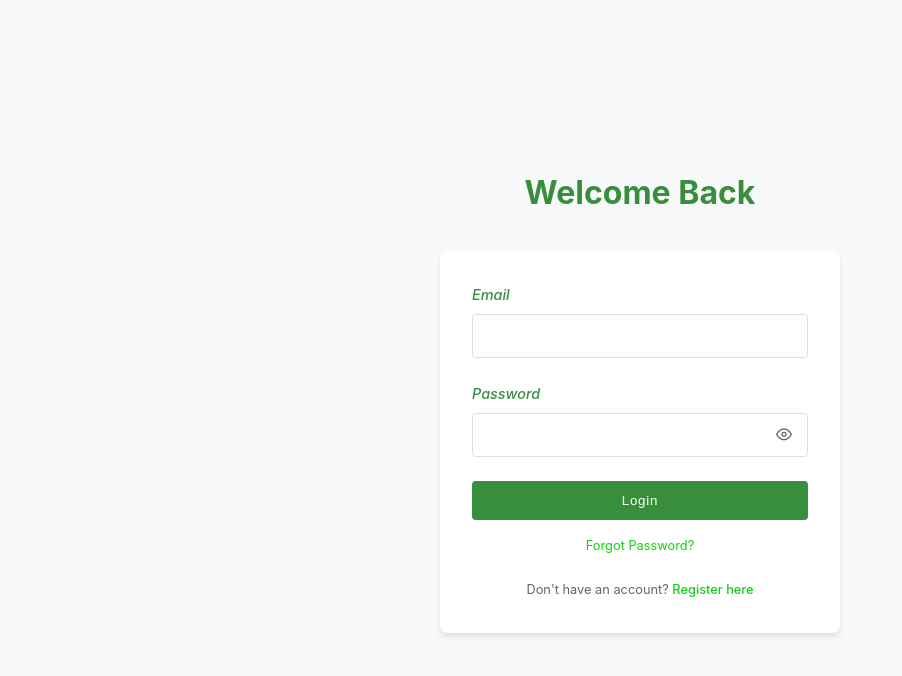
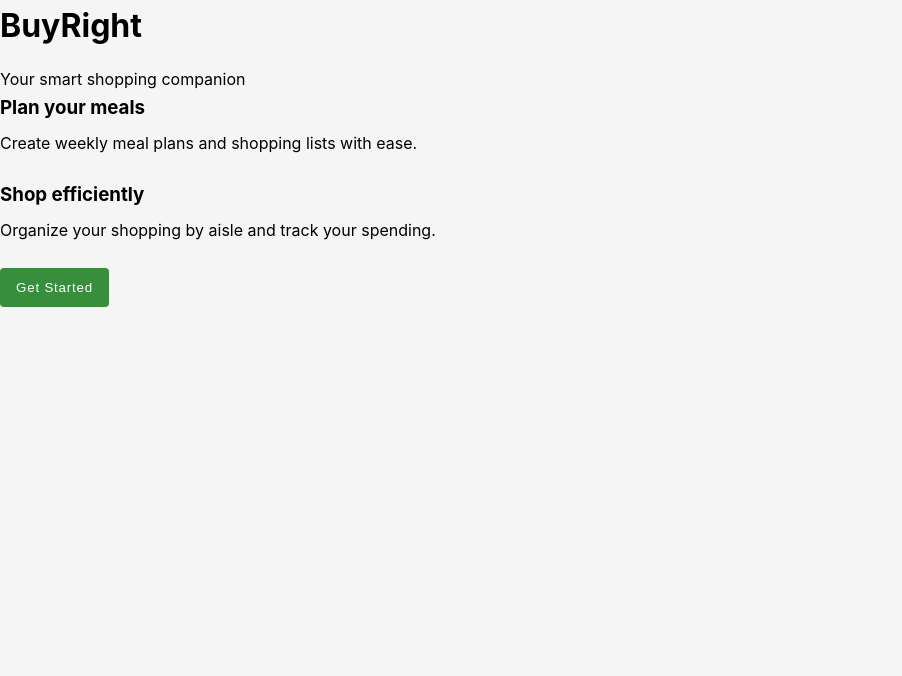
Before and after one commit to Andriamahay11master/BuyRight, a React (Vite) app: page /onboarding in a window 1280 px wide. Before the commit this address led to /login. Shown: the top 676 px of the page, without its empty margins (0-902 px from the left). Built offline with nearby package versions, Linux system fonts and the light colour scheme; no server answers.

Commit message:
add route page onboarding

```diff
--- a/src/App.tsx
+++ b/src/App.tsx
@@ -20,6 +20,7 @@ import SplashScreen from "./components/splashscreen/SplashScreen";
 import "./styles/main.scss";
 import WelcomePage from "./pages/WelcomePage";
 import EditListPage from "./pages/EditListPage";
+import OnboardingPage from "./pages/OnboardingPage";
 
 const App: React.FC = () => {
   const [showSplash, setShowSplash] = useState(true);
@@ -41,6 +42,14 @@ const App: React.FC = () => {
               element={
                 <PublicRoute>
                   <WelcomePage />
+                </PublicRoute>
+              }
+            />
+            <Route
+              path="/onboarding"
+              element={
+                <PublicRoute>
+                  <OnboardingPage />
                 </PublicRoute>
               }
             />
--- a/src/styles/pages/_onboarding.scss
+++ b/src/styles/pages/_onboarding.scss
@@ -0,0 +1,4 @@
+.onboarding-body {
+  .onboarding-top {
+  }
+}
```
